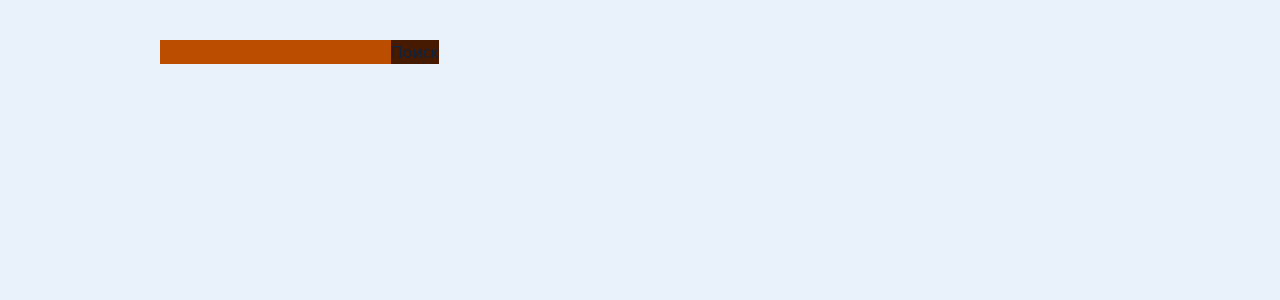
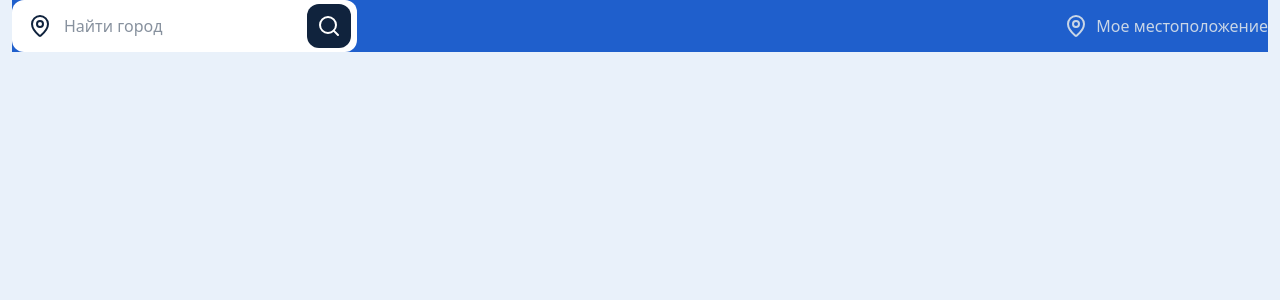
Before and after one commit to duyk-sdvg/react_web_app, a Next.js app: page / in a window 1280 px wide. Shown: the top 300 px of the page. Built offline with nearby package versions, Linux system fonts and the light colour scheme.

Commit message:
added location icons and magnifiers, stylization of SearchBar and ButtonLocationSearch components

```diff
--- a/app/api/weather/route.ts
+++ b/app/api/weather/route.ts
@@ -2,10 +2,10 @@ import getWeather from "@/app/lib/visualCrossing";
 import { NextResponse, type NextRequest } from "next/server";
 
 export async function GET(request: NextRequest) {
-  const city = request.nextUrl.searchParams.get("city");
-  if (!city) return NextResponse.json({"textErr": "нет города"}, {"status": 400})
+  const location = request.nextUrl.searchParams.get("city");
+  if (!location) return NextResponse.json({"textErr": "нет города"}, {"status": 400})
   try {
-    const data = await getWeather(city);
+    const data = await getWeather(location);
     // console.log(data);
     return NextResponse.json(data);
   } catch (err) {
--- a/app/lib/visualCrossing.ts
+++ b/app/lib/visualCrossing.ts
@@ -1,10 +1,10 @@
 import { WeatherResponse } from "../types/weather";
 
-export default async function getWeather(city: string) {
+export default async function getWeather(location: string) {
   if (process.env.VISUAL_CROSSING_API_KEY === undefined)
     throw new Error("Не задана переменная VISUAL_CROSSING_API_KEY");
 
-  const url = `https://weather.visualcrossing.com/VisualCrossingWebServices/rest/services/timeline/${encodeURIComponent(city)}?key=${process.env.VISUAL_CROSSING_API_KEY}&unitGroup=metric&lang=ru`;
+  const url = `https://weather.visualcrossing.com/VisualCrossingWebServices/rest/services/timeline/${encodeURIComponent(location)}?key=${process.env.VISUAL_CROSSING_API_KEY}&unitGroup=metric&lang=ru`;
 
   const response = await fetch(url);
   if (!response.ok) {
--- /dev/null
+++ b/components/ButtonLocationSearch.tsx
@@ -0,0 +1,14 @@
+import { MapPin } from "./icons/uiIcons";
+
+export default function ButtonLocationSearch({
+  onSearch,
+}: {
+  onSearch: () => void;
+}) {
+  return (
+    <div className="flex items-center gap-2 text-border">
+      <MapPin />
+      <button onClick={onSearch}>Мое местоположение</button>
+    </div>
+  );
+}
--- a/components/CurrentWeather.tsx
+++ b/components/CurrentWeather.tsx
@@ -9,7 +9,7 @@ export default function CurrentWeather({
 }) {
 //   console.log(currentWeather, location);
   return (
-    <div className="w-full h-100 bg-amber-600">
+    <div className="">
         <p>{location}</p>
         <p>{currentWeather.temp}</p>
         <p>{currentWeather.datetime}</p>
--- a/components/SearchBar.tsx
+++ b/components/SearchBar.tsx
@@ -1,28 +1,31 @@
+import { MapPin, SearchIcon } from "./icons/uiIcons";
+
 //TODO: стили + обработка ошибок
 export default function SearchBar({
   onSearch,
 }: {
   onSearch: (value: string) => void;
 }) {
-  const handleSearch = function (formData:FormData) {
-    let queryCity = formData.get("city")
+  const handleSearch = function (formData: FormData) {
+    let queryCity = formData.get("city");
 
-    if(typeof queryCity === "string") {
-        queryCity = queryCity.trim()
-        if(queryCity.length > 0){
-            onSearch(queryCity)
-        }
+    if (typeof queryCity === "string") {
+      queryCity = queryCity.trim();
+      if (queryCity.length > 0) {
+        onSearch(queryCity);
+      }
     }
   };
 
   return (
-    <form action={handleSearch}>
-      <label className="w-fit">
-        <input name="city" className="bg-amber-700" />
+    <form action={handleSearch} className=" w-fit bg-surface pl-4 py-1 pr-1.5 rounded-xl">
+      <label className="text-foreground flex items-center gap-3">
+        <MapPin />
+        <input name="city" className="outline-none" placeholder="Найти город"/>
+        <button type="submit" className="text-primary-foreground bg-primary hover:bg-primary-hover p-2.5 rounded-xl transition-transform active:translate-y-0.5">
+          <SearchIcon />
+        </button>
       </label>
-      <button type="submit" className="bg-amber-950">
-        Поиск
-      </button>
     </form>
   );
 }
--- a/components/WeatherApp.tsx
+++ b/components/WeatherApp.tsx
@@ -7,14 +7,15 @@ import { ApiError, WeatherHour, WeatherResponse } from "@/app/types/weather";
 import DailyForecast from "./DailyForecast";
 import HourlyForecast from "./HourlyForecast";
 import WeatherIcon from "./WeatherIcon";
+import ButtonLocationSearch from "./ButtonLocationSearch";
 
 export default function WeatherApp() {
   const [weather, setWeather] = useState<WeatherResponse | null>(null);
   const [textErr, setTextErr] = useState<string | null>(null);
   const [isLoading, setIsLoading] = useState(false);
 
-  const handleSearch = async function (city: string) {
-    const url = `/api/weather?city=${encodeURIComponent(city)}`;
+  const handleSearch = async function (location: string) {
+    const url = `/api/weather?city=${encodeURIComponent(location)}`;
 
     try {
       setIsLoading(true);
@@ -36,12 +37,23 @@ export default function WeatherApp() {
       setIsLoading(false);
     }
   };
+  const handleLocation = function () {
+    navigator.geolocation.getCurrentPosition(function (position) {
+      const latitude = position.coords.latitude;
+      const longitude = position.coords.longitude;
+      handleSearch(`${latitude},${longitude}`)
+      // console.log(latitude, longitude)
+    });
+  };
   //   console.log(textErr)
   // console.log(weather);
 
   return (
-    <div className="mx-40 mt-10">
-      <SearchBar onSearch={handleSearch} />
+    <div className="flex flex-col bg-link mx-3">
+      <div className="flex justify-between">
+        <SearchBar onSearch={handleSearch} />
+        <ButtonLocationSearch onSearch={handleLocation}/>
+      </div>
       {weather && (
         <CurrentWeather
           location={weather.resolvedAddress}
--- /dev/null
+++ b/components/icons/uiIcons.tsx
@@ -0,0 +1,39 @@
+export function MapPin() {
+  return (
+    <svg
+      xmlns="http://www.w3.org/2000/svg"
+      width="24"
+      height="24"
+      viewBox="0 0 24 24"
+      fill="none"
+      stroke="currentColor"
+      strokeWidth="2"
+      strokeLinecap="round"
+      strokeLinejoin="round"
+      className="lucide lucide-map-pin preview-icon"
+    >
+      <path d="M20 10c0 4.993-5.539 10.193-7.399 11.799a1 1 0 0 1-1.202 0C9.539 20.193 4 14.993 4 10a8 8 0 0 1 16 0" />
+      <circle cx="12" cy="10" r="3" />
+    </svg>
+  );
+}
+
+export function SearchIcon() {
+  return (
+    <svg
+      xmlns="http://www.w3.org/2000/svg"
+      width="24"
+      height="24"
+      viewBox="0 0 24 24"
+      fill="none"
+      stroke="currentColor"
+      strokeWidth="2"
+      strokeLinecap="round"
+      strokeLinejoin="round"
+      className="lucide lucide-search preview-icon"
+    >
+      <path d="m21 21-4.34-4.34" />
+      <circle cx="11" cy="11" r="8" />
+    </svg>
+  );
+}
```
Also changed, not shown: 1 other file (tests, documents, lock files or other folders).
